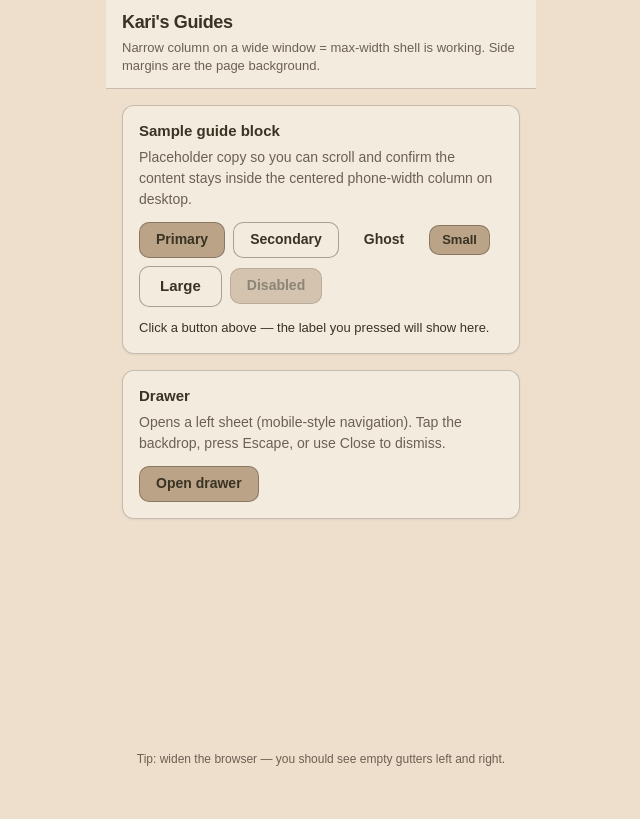
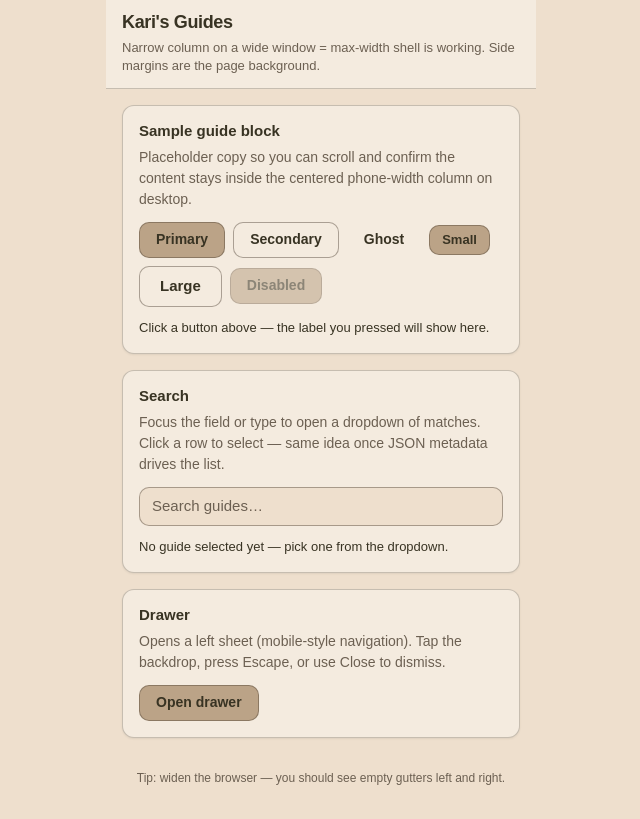
Before and after one commit to imforked/karis-guides, a Next.js app: page / in a window 1280 px wide. Shown: the whole page, without its empty margins (319-959 px from the left). Built offline with nearby package versions, Linux system fonts and the light colour scheme.

Commit message:
Add SearchBar

```diff
--- a/src/app/home-preview.tsx
+++ b/src/app/home-preview.tsx
@@ -2,7 +2,8 @@
 
 import { Button } from "@/components/Button";
 import { Drawer } from "@/components/Drawer";
-import { useState } from "react";
+import { SearchBar } from "@/components/SearchBar";
+import { useMemo, useState } from "react";
 import styled from "styled-components";
 
 const PreviewMain = styled.main`
@@ -94,9 +95,54 @@ const DrawerDemoText = styled.p`
   color: ${({ theme }) => theme.color.textMuted};
 `;
 
+/** Stand-in for entries you’ll load from JSON metadata files later */
+const SAMPLE_GUIDE_METADATA = [
+  {
+    id: "north-loop",
+    title: "North Loop Trail",
+    summary: "Moderate day hike with creek crossings and ridge views.",
+  },
+  {
+    id: "old-fire-road",
+    title: "Old Fire Road",
+    summary: "Wide gravel route; good for families and strollers.",
+  },
+  {
+    id: "summit-spur",
+    title: "Summit Spur",
+    summary: "Short steep climb from the main loop to the lookout.",
+  },
+] as const;
+
+const SearchFieldRow = styled.div`
+  margin-top: 0.75rem;
+`;
+
+const SearchSelection = styled.p`
+  margin-top: 0.75rem;
+  font-size: 0.8125rem;
+  line-height: 1.45;
+  color: ${({ theme }) => theme.color.foreground};
+`;
+
 export function HomePreview() {
   const [lastClick, setLastClick] = useState<string | null>(null);
   const [drawerOpen, setDrawerOpen] = useState(false);
+  const [searchQuery, setSearchQuery] = useState("");
+  const [selectedGuideLabel, setSelectedGuideLabel] = useState<string | null>(
+    null,
+  );
+
+  const searchMatches = useMemo(() => {
+    const normalized = searchQuery.trim().toLowerCase();
+    if (normalized === "") {
+      return [...SAMPLE_GUIDE_METADATA];
+    }
+    return SAMPLE_GUIDE_METADATA.filter((entry) => {
+      const haystack = `${entry.title} ${entry.summary}`.toLowerCase();
+      return haystack.includes(normalized);
+    });
+  }, [searchQuery]);
 
   return (
     <PreviewMain>
@@ -155,6 +201,37 @@ export function HomePreview() {
       </Card>
 
       <Card>
+        <CardTitle>Search</CardTitle>
+        <CardBody>
+          Focus the field or type to open a dropdown of matches. Click a row to
+          select — same idea once JSON metadata drives the list.
+        </CardBody>
+        <SearchFieldRow>
+          <SearchBar
+            value={searchQuery}
+            onChange={(event) => setSearchQuery(event.target.value)}
+            placeholder="Search guides…"
+            aria-label="Search guides"
+            suggestions={searchMatches.map((entry) => ({
+              id: entry.id,
+              title: entry.title,
+              summary: entry.summary,
+            }))}
+            onSuggestionSelect={(suggestion) => {
+              setSelectedGuideLabel(
+                `${suggestion.title} — ${suggestion.summary ?? ""}`.trim(),
+              );
+            }}
+          />
+        </SearchFieldRow>
+        <SearchSelection>
+          {selectedGuideLabel === null
+            ? "No guide selected yet — pick one from the dropdown."
+            : `Selected: ${selectedGuideLabel}`}
+        </SearchSelection>
+      </Card>
+
+      <Card>
         <CardTitle>Drawer</CardTitle>
         <CardBody>
           Opens a left sheet (mobile-style navigation). Tap the backdrop, press
--- /dev/null
+++ b/src/components/SearchBar/SearchBar.styles.ts
@@ -0,0 +1,75 @@
+import styled from "styled-components";
+
+export const Root = styled.div`
+  position: relative;
+  width: 100%;
+`;
+
+export const Input = styled.input`
+  display: block;
+  width: 100%;
+  box-sizing: border-box;
+  padding: 0.5rem 0.75rem;
+  font-size: 0.9375rem;
+  line-height: 1.35;
+  font-weight: 500;
+  color: ${({ theme }) => theme.color.foreground};
+  background: ${({ theme }) => theme.color.background};
+  border: 1px solid ${({ theme }) => theme.color.borderStrong};
+  border-radius: 10px;
+  transition:
+    border-color 0.15s ease,
+    box-shadow 0.15s ease;
+
+  &::placeholder {
+    color: ${({ theme }) => theme.color.textMuted};
+    font-weight: 400;
+  }
+
+  &:hover:not(:disabled) {
+    border-color: ${({ theme }) => theme.palette.earth};
+  }
+
+  &:focus {
+    outline: none;
+  }
+
+  &:focus-visible {
+    border-color: ${({ theme }) => theme.palette.earth};
+    box-shadow: 0 0 0 2px ${({ theme }) => theme.color.accent};
+  }
+
+  &:disabled {
+    cursor: not-allowed;
+    opacity: 0.55;
+  }
+`;
+
+export const Dropdown = styled.div`
+  position: absolute;
+  z-index: 50;
+  left: 0;
+  right: 0;
+  top: calc(100% + 4px);
+  max-height: min(50vh, 16rem);
+  overflow: auto;
+  padding: 0.35rem;
+  border-radius: 10px;
+  background: ${({ theme }) => theme.color.surface};
+  border: 1px solid ${({ theme }) => theme.color.borderStrong};
+  box-shadow: 0 8px 24px ${({ theme }) => theme.color.shadow};
+`;
+
+export const DropdownList = styled.ul`
+  list-style: none;
+  margin: 0;
+  padding: 0;
+  display: flex;
+  flex-direction: column;
+  gap: 0.25rem;
+`;
+
+export const DropdownListItem = styled.li`
+  margin: 0;
+  padding: 0;
+`;
--- /dev/null
+++ b/src/components/SearchBar/SearchBar.tsx
@@ -0,0 +1,139 @@
+"use client";
+
+import { Item } from "@/components/SearchBar/components/Item";
+import {
+  useCallback,
+  useEffect,
+  useId,
+  useRef,
+  useState,
+  type ChangeEvent,
+  type FocusEvent,
+  type KeyboardEvent,
+  type MouseEvent,
+} from "react";
+import {
+  Dropdown,
+  DropdownList,
+  DropdownListItem,
+  Input,
+  Root,
+} from "./SearchBar.styles";
+import type { SearchBarProps, SearchSuggestion } from "./SearchBar.types";
+
+export function SearchBar({
+  placeholder = "Search",
+  "aria-label": ariaLabel = "Search",
+  disabled,
+  suggestions = [],
+  onSuggestionSelect,
+  onFocus,
+  onBlur,
+  onKeyDown,
+  onChange,
+  onClick,
+  ...rest
+}: SearchBarProps) {
+  const listboxId = useId();
+  const inputRef = useRef<HTMLInputElement>(null);
+  const [listOpen, setListOpen] = useState(false);
+  const blurTimeoutRef = useRef<ReturnType<typeof setTimeout> | null>(null);
+
+  const clearBlurTimeout = useCallback(() => {
+    if (blurTimeoutRef.current !== null) {
+      clearTimeout(blurTimeoutRef.current);
+      blurTimeoutRef.current = null;
+    }
+  }, []);
+
+  useEffect(() => {
+    return () => clearBlurTimeout();
+  }, [clearBlurTimeout]);
+
+  useEffect(() => {
+    if (suggestions.length === 0) {
+      setListOpen(false);
+    }
+  }, [suggestions.length]);
+
+  const showDropdown = listOpen && suggestions.length > 0;
+
+  const handleFocus = (event: FocusEvent<HTMLInputElement>) => {
+    onFocus?.(event);
+    if (suggestions.length > 0) {
+      setListOpen(true);
+    }
+  };
+
+  const handleBlur = (event: FocusEvent<HTMLInputElement>) => {
+    onBlur?.(event);
+    blurTimeoutRef.current = setTimeout(() => {
+      setListOpen(false);
+    }, 180);
+  };
+
+  const handleKeyDown = (event: KeyboardEvent<HTMLInputElement>) => {
+    onKeyDown?.(event);
+    if (event.key === "Escape") {
+      setListOpen(false);
+    }
+  };
+
+  const handleChange = (event: ChangeEvent<HTMLInputElement>) => {
+    onChange?.(event);
+    setListOpen(true);
+  };
+
+  const handleClick = (event: MouseEvent<HTMLInputElement>) => {
+    onClick?.(event);
+    if (suggestions.length > 0) {
+      setListOpen(true);
+    }
+  };
+
+  const handleSelect = (suggestion: SearchSuggestion) => {
+    onSuggestionSelect?.(suggestion);
+    clearBlurTimeout();
+    setListOpen(false);
+    inputRef.current?.blur();
+  };
+
+  return (
+    <Root role="search">
+      <Input
+        ref={inputRef}
+        type="search"
+        enterKeyHint="search"
+        placeholder={placeholder}
+        aria-label={ariaLabel}
+        aria-expanded={showDropdown}
+        aria-controls={showDropdown ? listboxId : undefined}
+        aria-autocomplete="list"
+        aria-haspopup="listbox"
+        disabled={disabled}
+        onFocus={handleFocus}
+        onBlur={handleBlur}
+        onKeyDown={handleKeyDown}
+        onChange={handleChange}
+        onClick={handleClick}
+        {...rest}
+      />
+      {showDropdown ? (
+        <Dropdown id={listboxId} role="listbox" aria-label={ariaLabel}>
+          <DropdownList>
+            {suggestions.map((suggestion) => (
+              <DropdownListItem key={suggestion.id} role="presentation">
+                <Item
+                  title={suggestion.title}
+                  summary={suggestion.summary}
+                  onPointerDown={(event) => event.preventDefault()}
+                  onClick={() => handleSelect(suggestion)}
+                />
+              </DropdownListItem>
+            ))}
+          </DropdownList>
+        </Dropdown>
+      ) : null}
+    </Root>
+  );
+}
--- /dev/null
+++ b/src/components/SearchBar/components/Item/Item.styles.ts
@@ -0,0 +1,53 @@
+import styled from "styled-components";
+
+export const StyledItem = styled.button`
+  display: block;
+  width: 100%;
+  margin: 0;
+  padding: 0.5rem 0.65rem;
+  text-align: left;
+  font: inherit;
+  color: inherit;
+  cursor: pointer;
+  border: none;
+  border-radius: 8px;
+  background: ${({ theme }) => theme.color.background};
+  border: 1px solid transparent;
+  transition:
+    background 0.12s ease,
+    border-color 0.12s ease;
+
+  &:hover:not(:disabled) {
+    background: ${({ theme }) => theme.color.surface};
+    border-color: ${({ theme }) => theme.color.border};
+  }
+
+  &:focus {
+    outline: none;
+  }
+
+  &:focus-visible {
+    border-color: ${({ theme }) => theme.palette.earth};
+    box-shadow: 0 0 0 2px ${({ theme }) => theme.color.accent};
+  }
+
+  &:disabled {
+    cursor: not-allowed;
+    opacity: 0.55;
+  }
+`;
+
+export const ItemTitle = styled.span`
+  display: block;
+  font-size: 0.8125rem;
+  font-weight: 600;
+  color: ${({ theme }) => theme.color.foreground};
+`;
+
+export const ItemSummary = styled.span`
+  display: block;
+  margin-top: 0.2rem;
+  font-size: 0.75rem;
+  line-height: 1.4;
+  color: ${({ theme }) => theme.color.textMuted};
+`;
--- /dev/null
+++ b/src/components/SearchBar/components/Item/Item.tsx
@@ -0,0 +1,24 @@
+"use client";
+
+import { ItemSummary, ItemTitle, StyledItem } from "./Item.styles";
+import type { ItemProps } from "./Item.types";
+
+export function Item({
+  title,
+  summary,
+  type = "button",
+  children,
+  ...rest
+}: ItemProps) {
+  return (
+    <StyledItem type={type} {...rest}>
+      <ItemTitle>{title}</ItemTitle>
+      {summary !== undefined &&
+      summary !== null &&
+      summary !== "" ? (
+        <ItemSummary>{summary}</ItemSummary>
+      ) : null}
+      {children}
+    </StyledItem>
+  );
+}
--- /dev/null
+++ b/src/components/SearchBar/components/Item/Item.types.ts
@@ -0,0 +1,6 @@
+import type { ButtonHTMLAttributes, ReactNode } from "react";
+
+export type ItemProps = ButtonHTMLAttributes<HTMLButtonElement> & {
+  title: string;
+  summary?: ReactNode;
+};
--- /dev/null
+++ b/src/components/SearchBar/components/Item/index.ts
@@ -0,0 +1,2 @@
+export { Item } from "./Item";
+export type { ItemProps } from "./Item.types";
--- /dev/null
+++ b/src/components/SearchBar/index.ts
@@ -0,0 +1,2 @@
+export { SearchBar } from "./SearchBar";
+export type { SearchBarProps, SearchSuggestion } from "./SearchBar.types";
```
Also changed, not shown: src/components/SearchBar/SearchBar.types.ts (added, +12 -0 lines).
